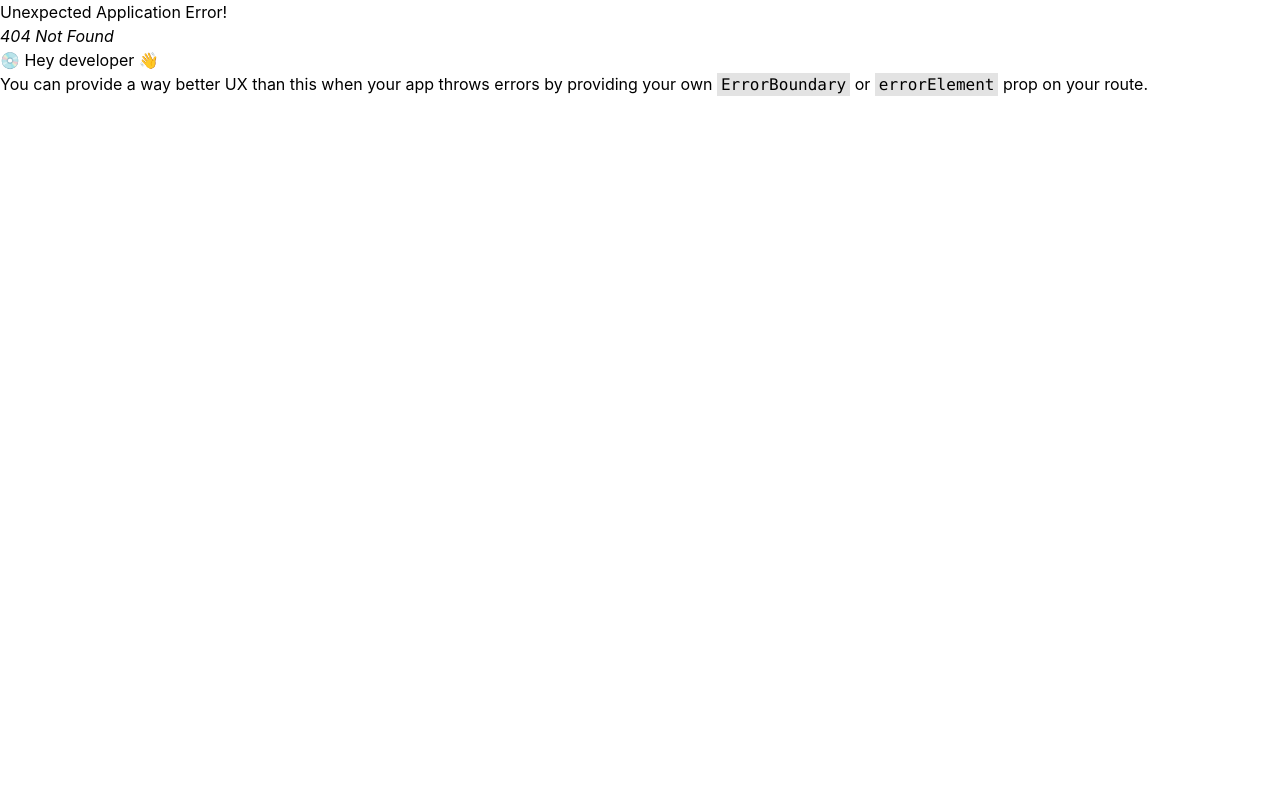
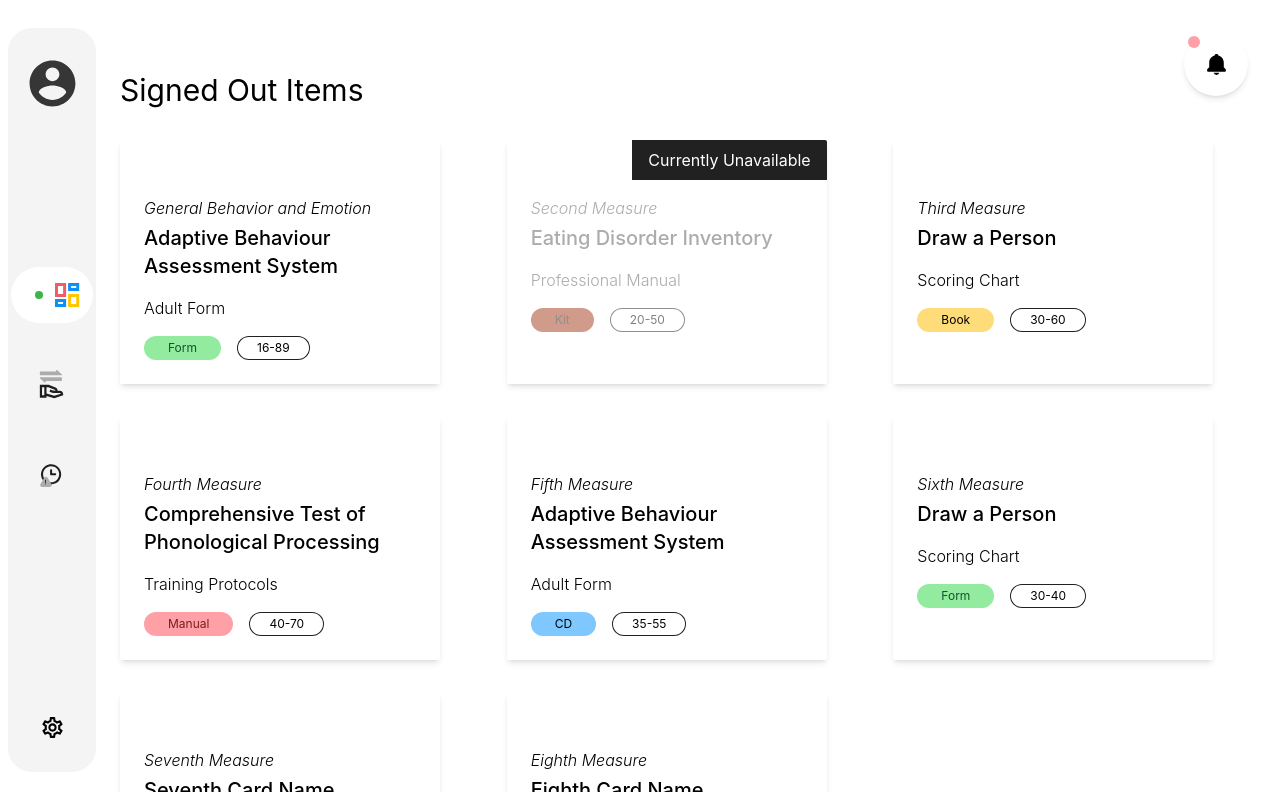
Before and after one commit to queens-psyc-clinic/app, a React (Create React App) app in the folder client/: page /client/signed-out in a window 1280 px wide. Before the commit this address had no page. Built offline with nearby package versions, Linux system fonts and the light colour scheme.

Commit message:
started routing

```diff
--- a/client/src/App.tsx
+++ b/client/src/App.tsx
@@ -6,22 +6,31 @@ import Dashboard from "./pages/Dashboard";
 import LowStock from "./pages/LowStock";
 import Overdue from "./pages/Overdue";
 import SignedOut from "./pages/SignedOut";
+import { Pages } from "./models/Pages";
 
-function App() {
+interface AppProps {
+  page: Pages;
+  userRole: Role;
+}
+
+function App({ page, userRole }: AppProps) {
   // Call service function that checks if user is client or admin, placeholder for now
-  const userRole: Role = "admin";
 
   return (
     <div className="flex h-screen w-screen p-2 items-center">
       <Navbar userType={userRole} />
-      {/* <Dashboard userRole={userRole} /> */}
-      {/* <Overdue userRole={userRole} /> */}
-      {/* <SignedOut userRole={userRole} /> */}
-      {/* <Archive userRole={userRole} /> */}
-      <LowStock userRole={userRole} />
+      {page == Pages.dashboard && <Dashboard userRole={userRole} />}
+      {page == Pages.overdue && <Overdue userRole={userRole} />}
+      {page == Pages.signedOut && <SignedOut userRole={userRole} />}
+      {page == Pages.archive && <Archive userRole={userRole} />}
+      {page == Pages.lowStock && <LowStock userRole={userRole} />}
       <Notification userRole={userRole} />
     </div>
   );
 }
 
+App.defaultProps = {
+  userRole: "client",
+  page: Pages.dashboard,
+};
 export default App;
--- /dev/null
+++ b/client/src/models/Pages.tsx
@@ -0,0 +1,9 @@
+export enum Pages {
+  dashboard,
+  signedOut,
+  overdue,
+  lowStock,
+  archive,
+  settings,
+  notifications,
+}
--- a/client/src/pages/SignedOut.tsx
+++ b/client/src/pages/SignedOut.tsx
@@ -2,19 +2,16 @@ import { useState } from "react";
 import { Role } from "../models/User";
 import SearchBar from "../components/SearchBar";
 import Filter from "../components/Filter";
-import { BiSolidBell } from "react-icons/bi";
-import { MdDelete } from "react-icons/md";
+
 import Table from "../components/Table";
-import { overdueMockData, signedOutMockData } from "../utils/mockData";
+import { signedOutMockData } from "../utils/mockData";
 import cardSampleData from "../models/cardSampleData";
 import Card from "../components/Card";
 
 const SignedOut = (props: { userRole: Role }) => {
   const [selectedRows, setSelectedRows] = useState<string[]>([]);
   const data = signedOutMockData;
-  if (props.userRole !== "admin") {
-    return <></>;
-  }
+
   return (
     <div
       className={`relative flex flex-col ${
@@ -22,7 +19,7 @@ const SignedOut = (props: { userRole: Role }) => {
       }  overflow-x-hidden p-6 py-10 w-full h-full`}
     >
       <h1 className={`text-3xl mb-4 `}>Signed Out Items </h1>
-
+      {props.userRole === "admin" && (
         <>
           <section className="mt-6 space-y-4 mb-16">
             <SearchBar />
@@ -35,6 +32,14 @@ const SignedOut = (props: { userRole: Role }) => {
             data={data}
           />
         </>
+      )}
+      {props.userRole === "client" && (
+        <div className="ml-4 mt-4 sm:ml-0 grid grid-cols-2 sm:grid-cols-2 md:grid-cols-3 lg:grid-cols-3 xl:grid-cols-3 gap-8">
+          {cardSampleData.map((data) => (
+            <Card key={data.id} data={data} />
+          ))}
+        </div>
+      )}
     </div>
   );
 };
```
Also changed, not shown: client/src/index.tsx (+10 -1 lines). Lines whose indentation alone changed are shown as unchanged.
